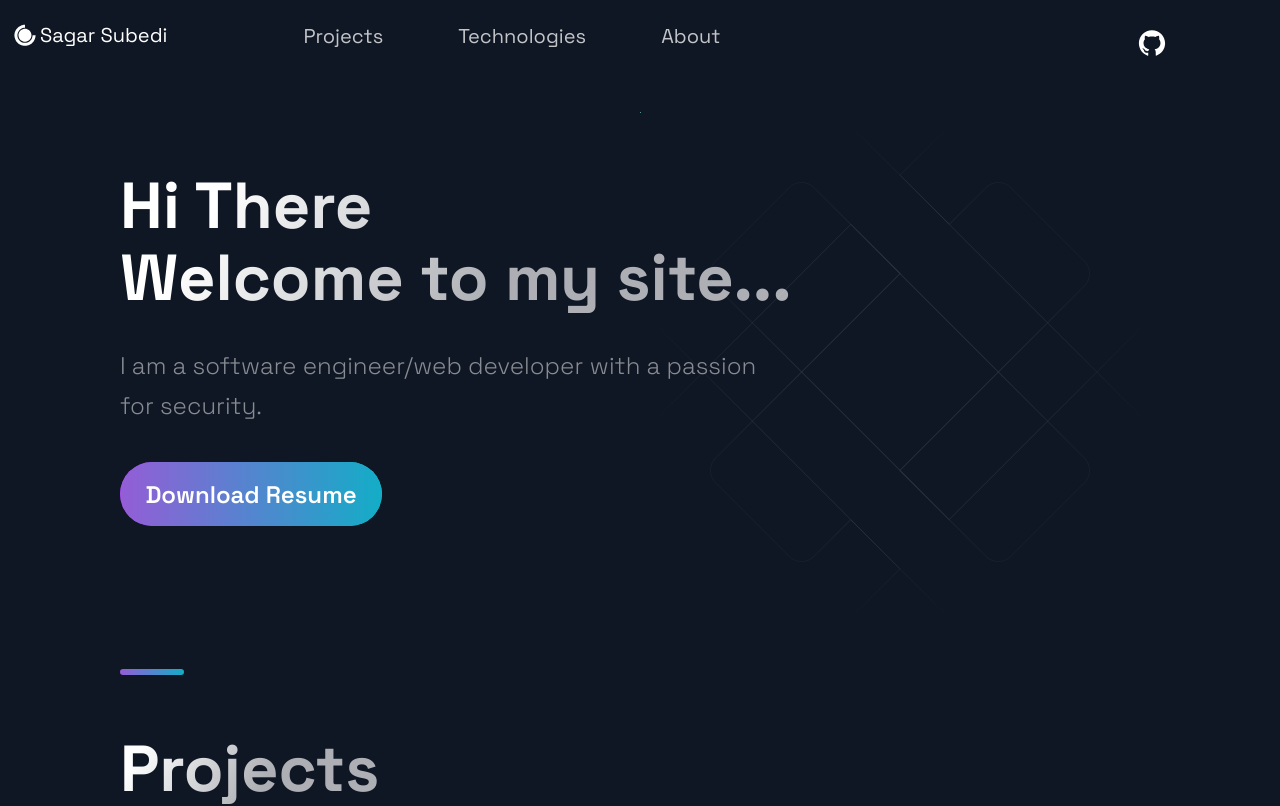
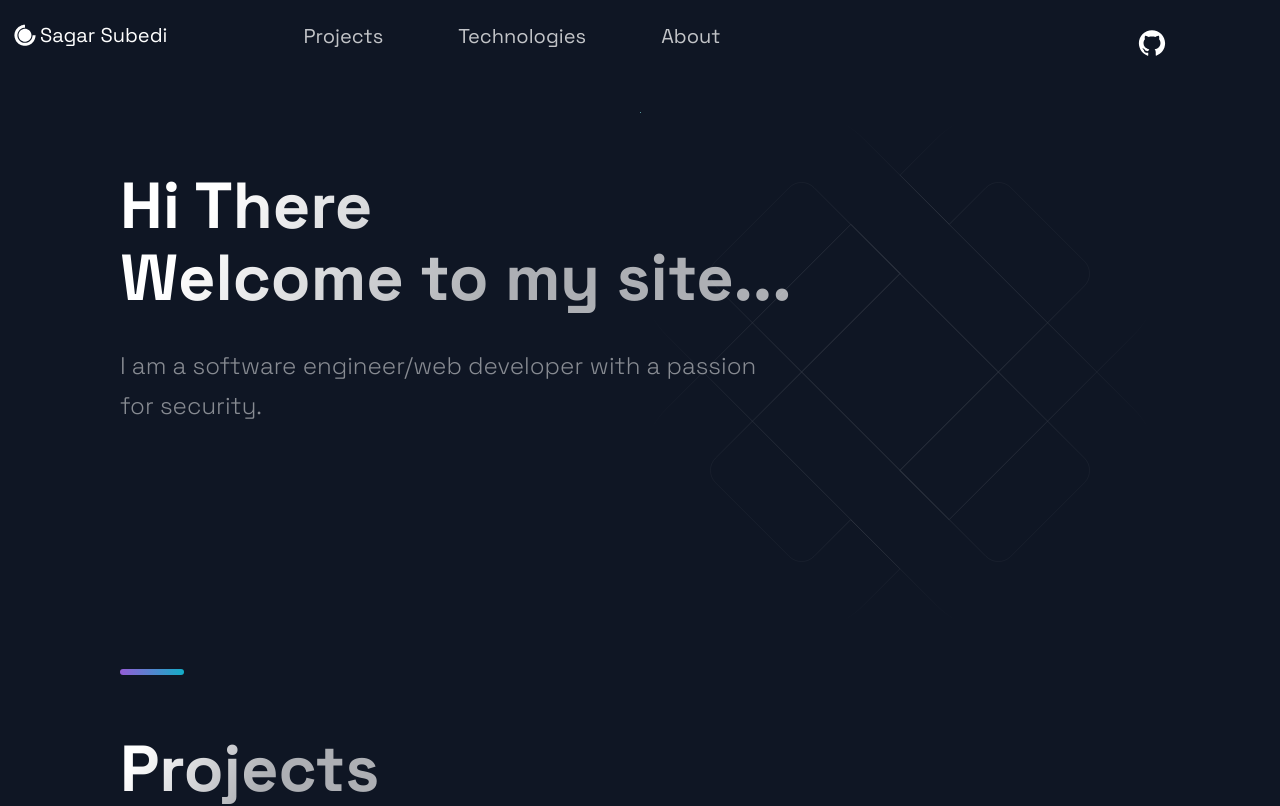
Before and after one commit to sagarsubedi/portfolio_next, a Next.js app: page / in a window 1280 px wide. Shown: the top 806 px of the page. Built offline with nearby package versions, Linux system fonts and the light colour scheme.

Commit message:
refac: removed the download resume button

```diff
--- a/src/components/Hero/Hero.js
+++ b/src/components/Hero/Hero.js
@@ -17,9 +17,9 @@ const Hero = (props) => (
         I am a software engineer/web developer with a passion for security.
       </SectionText>
 
-      <Button>
+      {/* <Button>
         <a href="resume.docx" download style={{color: "white"}}>Download Resume</a>
-      </Button>
+      </Button> */}
     </LeftSection>
   </Section>
 );
```
